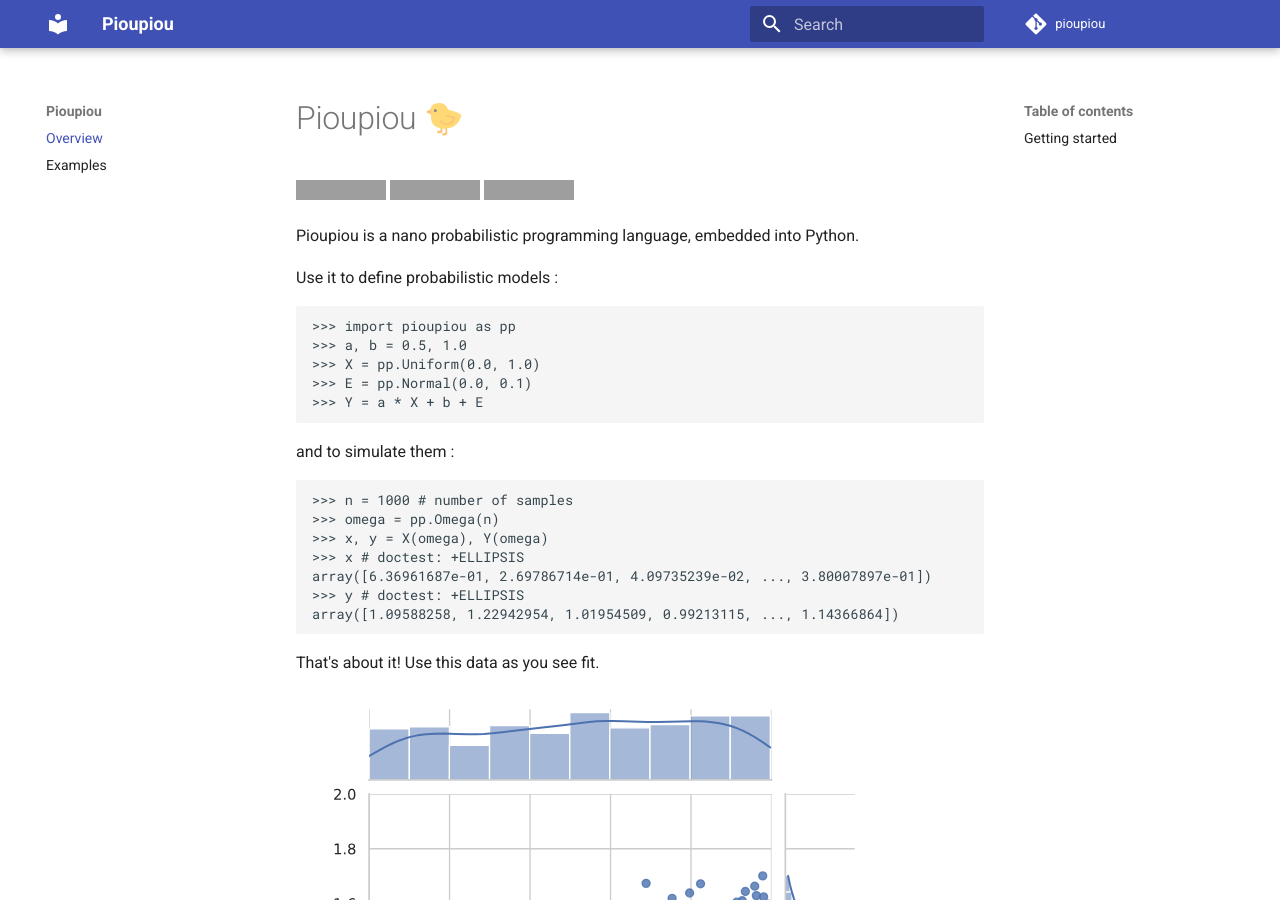
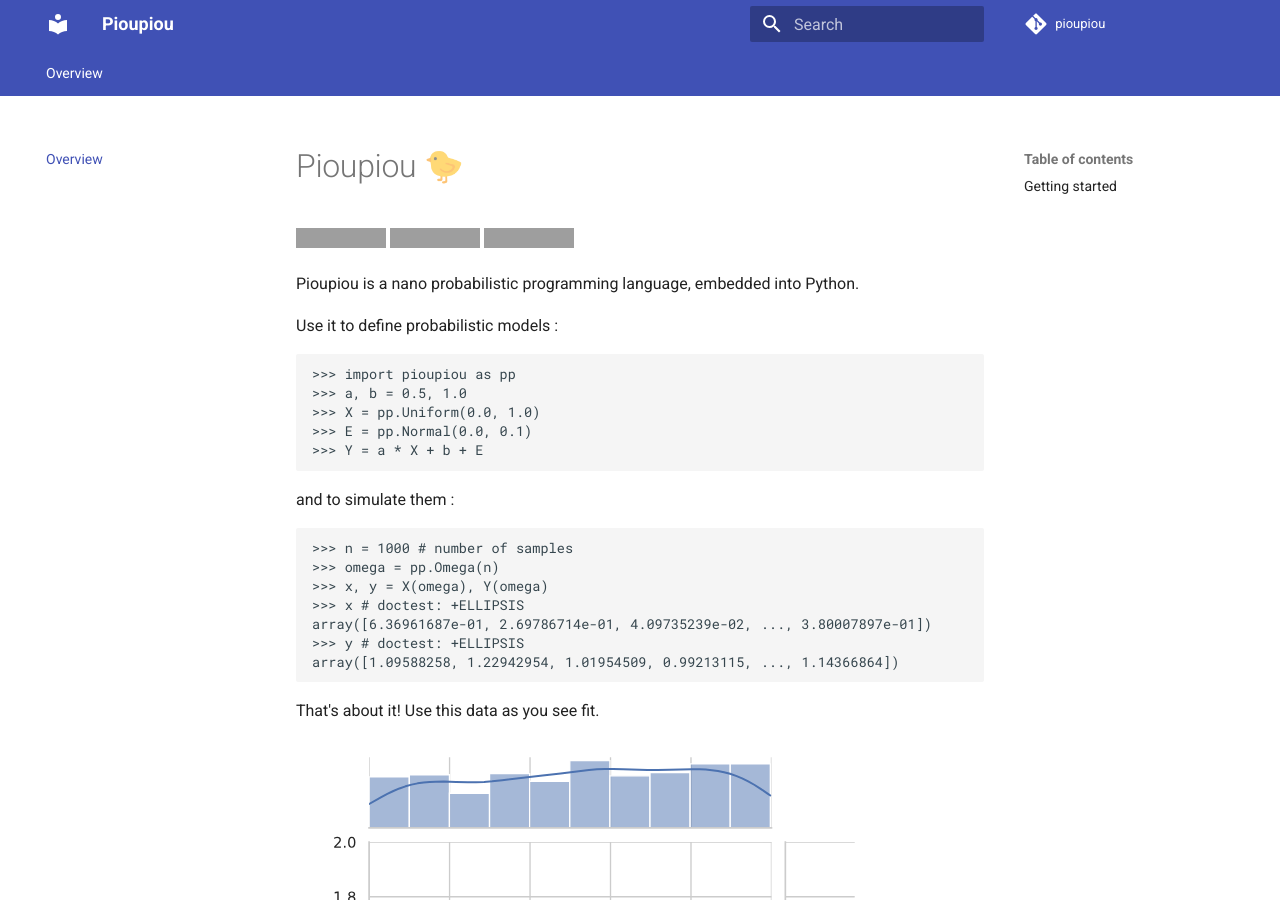
Before and after one commit to boisgera/pioupiou, an MkDocs documentation site: the page built from mkdocs/index.md, in a window 1280 px wide and 900 px high. Built offline with MkDocs 1.6.1 and Material for MkDocs 9.7.7, drawn with Linux system fonts in a browser that asks for light colours; comment, search, counter and statistics services are not loaded; old or Windows-style settings are respelled for this version of MkDocs; grey boxes are pictures that could not be loaded.

Commit message:
mkdocs conf update

```diff
--- a/mkdocs.yml
+++ b/mkdocs.yml
@@ -6,10 +6,13 @@ site_dir: docs
 
 pages:
   - Overview: index.md
-  - Examples: examples.md
-
 
 theme: "material"
+
+theme:
+  name: material
+  features:
+    - navigation.tabs
 
 markdown_extensions:
   - admonition
```
